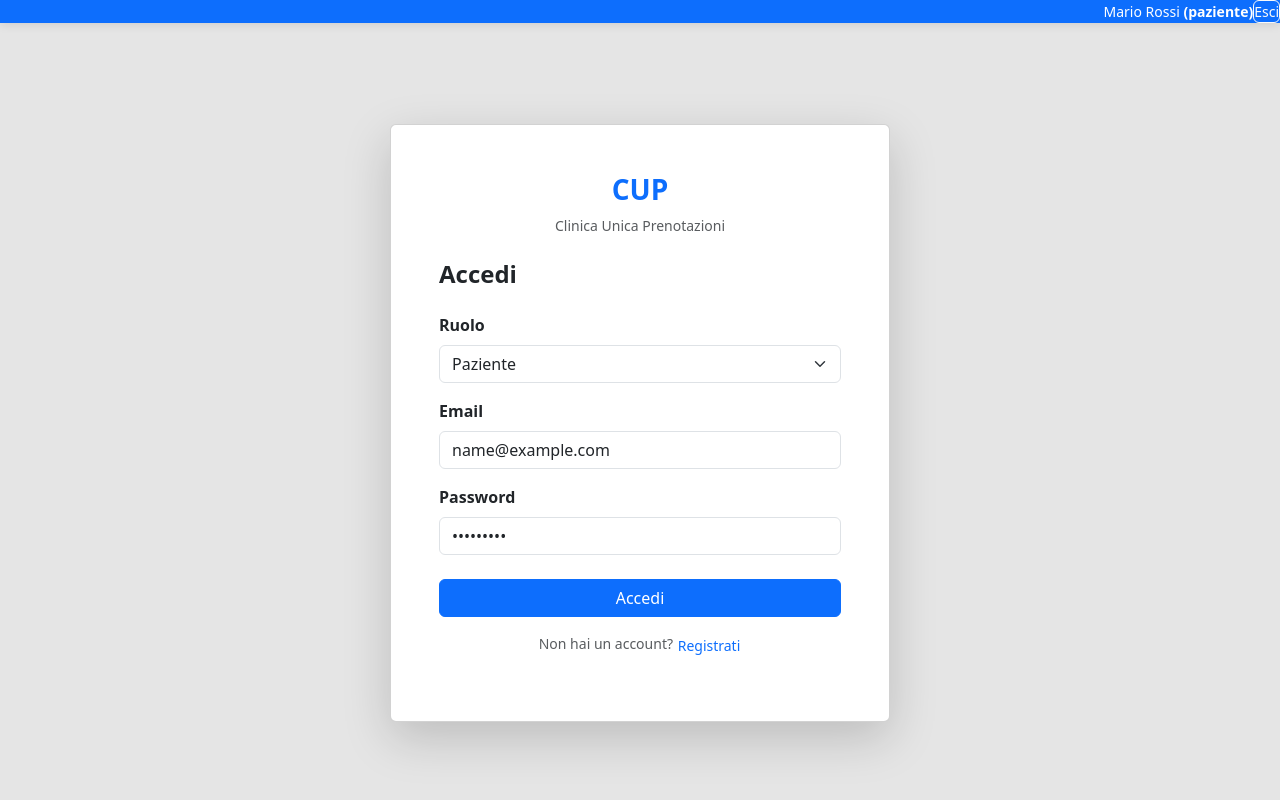
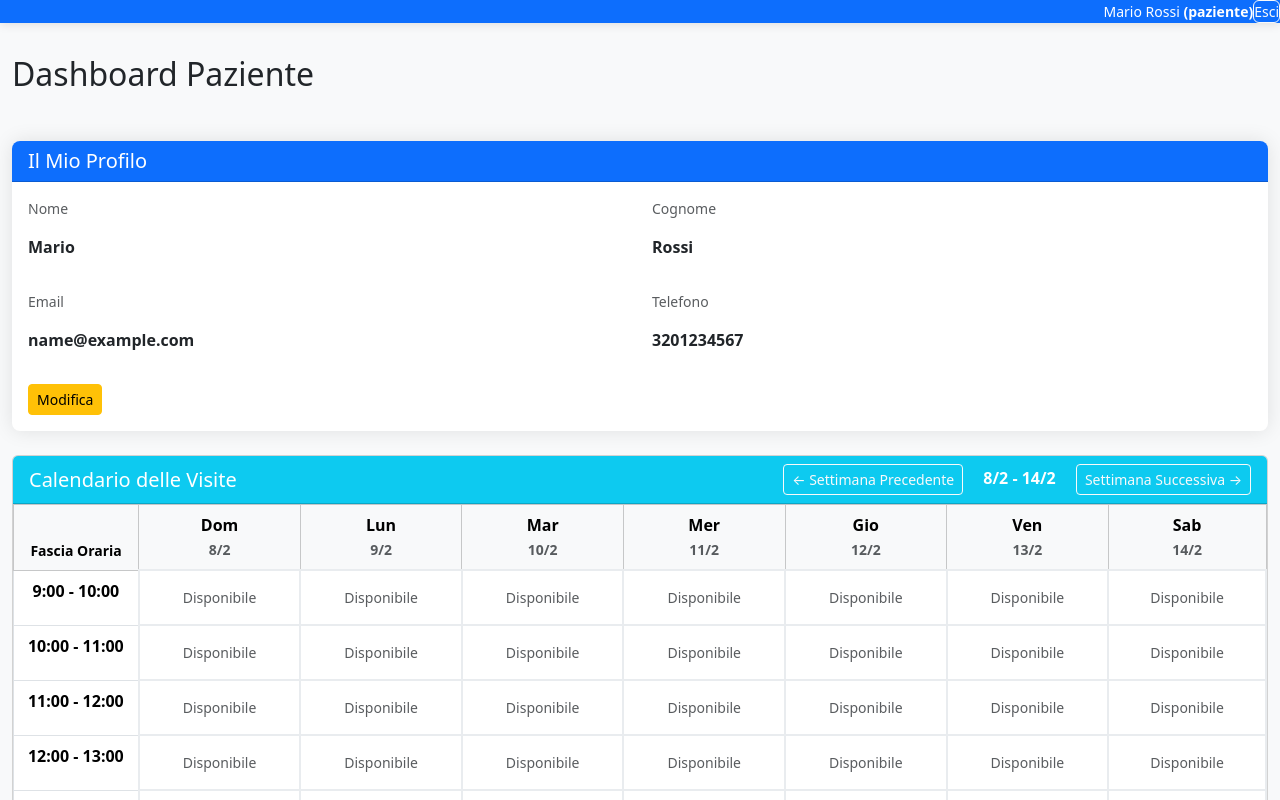
Before and after one commit to Abrate-Daniele/Progetto_PrenotazioneVisite_TPSIT, an Angular app: page /homepage in a window 1280 px wide. Both pictures are taken after typing "name@example.com", "Sample123" into the empty fields and a click on the button "Accedi". Shown: the top 800 px of the page. Built offline with nearby package versions, Linux system fonts and the light colour scheme.

Commit message:
bypass del login

```diff
--- a/src/app/app.html
+++ b/src/app/app.html
@@ -10,5 +10,12 @@
 </nav>
 
 <div class="container-fluid">
-  <login></login>
+  @if(!getUser())
+  {
+    <login></login>
+  }
+  @else {
+    <app-homepage></app-homepage>
+  }
+
 </div>
--- a/src/app/app.ts
+++ b/src/app/app.ts
@@ -8,7 +8,7 @@ import { Homepage } from "./homepage/homepage";
 
 @Component({
   selector: 'app-root',
-  imports: [CommonModule, Login],
+  imports: [CommonModule, Login, Homepage],
   templateUrl: './app.html',
   styleUrl: './app.css'
 })
--- a/src/app/calendario/calendario.html
+++ b/src/app/calendario/calendario.html
@@ -32,7 +32,7 @@
           </td>
           <td *ngFor="let day of days()" class="p-2 text-center slot" style="width: 12.9%; min-width: 120px; min-height: 80px; vertical-align: top;">
             <ng-container *ngIf="getVisitaSlot(day, hour) as visita">
-              <div *ngIf="visita" class="alert alert-success p-2 mb-0 cursor-pointer" (click)="onVisitaClick(visita)" role="button">
+              <div *ngIf="visita" class="alert alert-success p-2 mb-0 cursor-pointer" (click)="onVisitaClick(visita)" role="button" [ngClass]="{'alert-success': visita.pagata, 'alert-danger': !visita.pagata}">
                 <small class="fw-bold">{{ visita.medicoNome }} {{ visita.medicoCognome }}</small>
                 <br />
                 <small class="text-muted">{{ visita.reparto }}</small>
```
